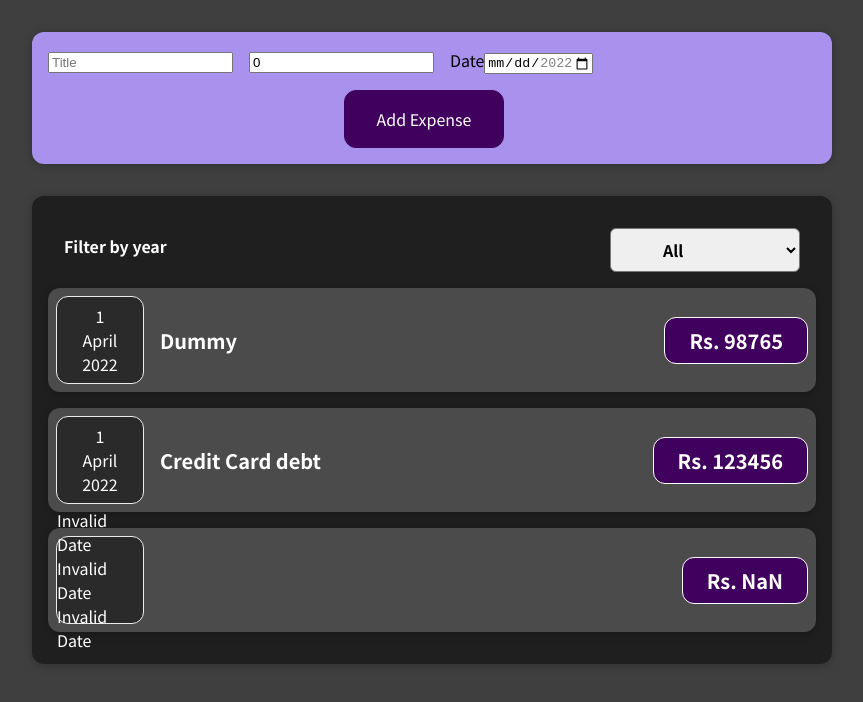
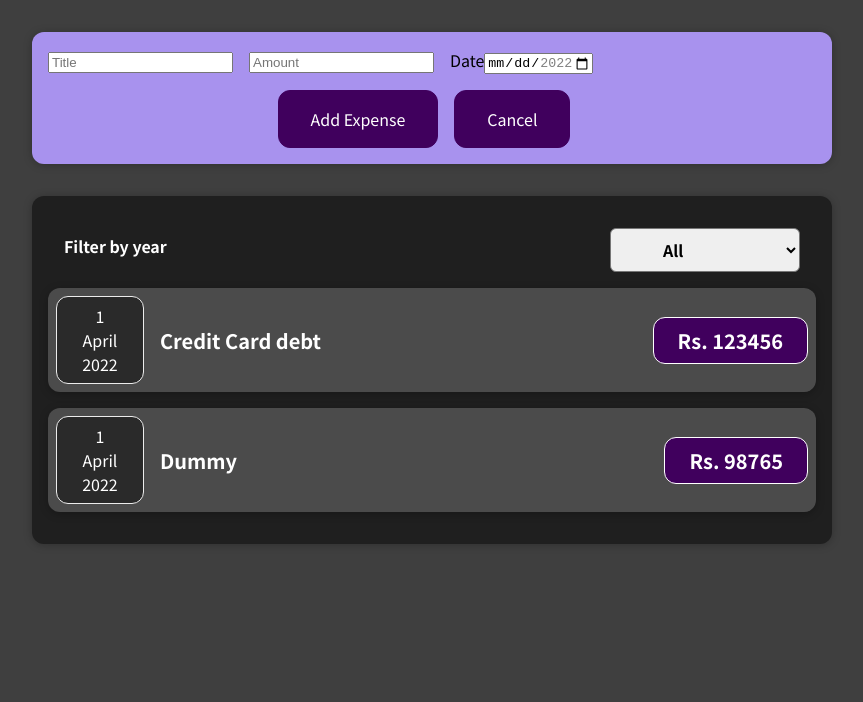
Before and after one commit to afif-malghani/ReactCourse, a React (Create React App) app in the folder 01-starting-setup/: page / in a window 1280 px wide. Both pictures are taken after a click on the button "Add Expense". Shown: the top 702 px of the page, without its empty margins (208-1071 px from the left). Built offline with nearby package versions, Linux system fonts and the light colour scheme.

Commit message:
Replaced form with Button. State dependent component rendering performed.

```diff
--- a/01-starting-setup/src/App.js
+++ b/01-starting-setup/src/App.js
@@ -35,7 +35,6 @@ function App() {
   return (
     <div>
       <NewExpense onAddExpense={addExpenseHandler} />
-      {console.log(expenses)}
       <ExpenseList list_={expenses} />
     </div>
   );
--- a/01-starting-setup/src/components/NewExpense/ExpenseForm.js
+++ b/01-starting-setup/src/components/NewExpense/ExpenseForm.js
@@ -54,12 +54,16 @@ const ExpenseForm = (props) => {
     console.log("from Expense Form:");
     console.log(expenseData);
     props.onSaveExpenseData(expenseData);
-
+    props.onCancel();
     setUserInput({
       title: "",
       amount: 0,
       date: "",
     });
+  };
+
+  const cancelSig = () => {
+    props.onCancel();
   };
 
   let now = new Date();
@@ -98,6 +102,7 @@ const ExpenseForm = (props) => {
       </div>
       <div className="new_expense__actions">
         <button type="submit">Add Expense</button>
+        <button onClick={cancelSig}>Cancel</button>
       </div>
     </form>
   );
--- a/01-starting-setup/src/components/NewExpense/NewExpense.js
+++ b/01-starting-setup/src/components/NewExpense/NewExpense.js
@@ -1,7 +1,10 @@
 import "./NewExpense.css";
 import ExpenseForm from "./ExpenseForm";
+import { useState } from "react";
 
 const NewExpense = (props) => {
+  const [formView, setFromView] = useState(false);
+
   const saveExpenseDataHandler = (enteredExpenseData) => {
     // const expenseData = { ...enteredExpenseData, id: Math.random().toString() };
     const expenseData = enteredExpenseData;
@@ -10,9 +13,22 @@ const NewExpense = (props) => {
     props.onAddExpense(expenseData);
   };
 
+  const makeVisible = () => {
+    setFromView(true);
+  };
+
+  const makeInvisible = () => {
+    setFromView(false);
+  };
   return (
     <div className="new-expense">
-      <ExpenseForm onSaveExpenseData={saveExpenseDataHandler} />
+      {!formView && <button onClick={makeVisible}>Add Expense</button>}
+      {formView && (
+        <ExpenseForm
+          onSaveExpenseData={saveExpenseDataHandler}
+          onCancel={makeInvisible}
+        />
+      )}
     </div>
   );
 };
```
